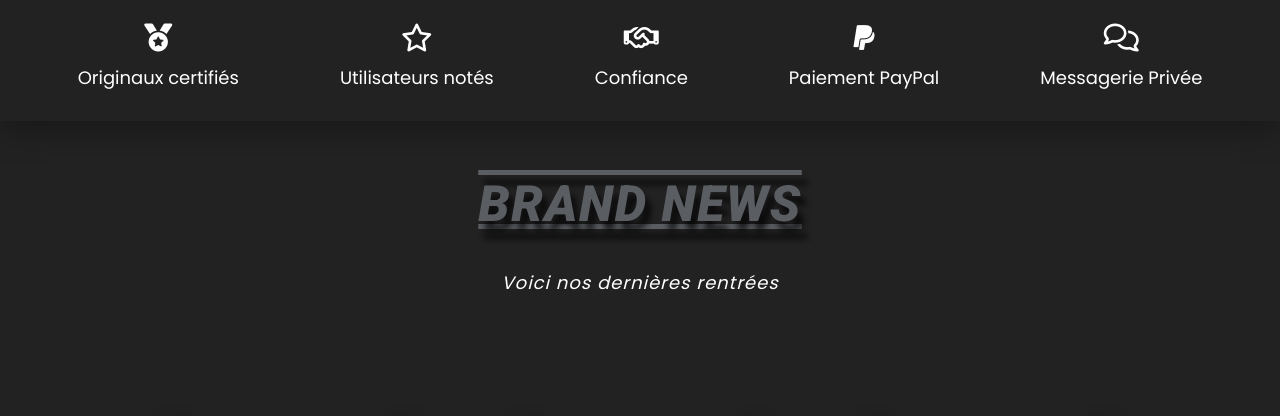
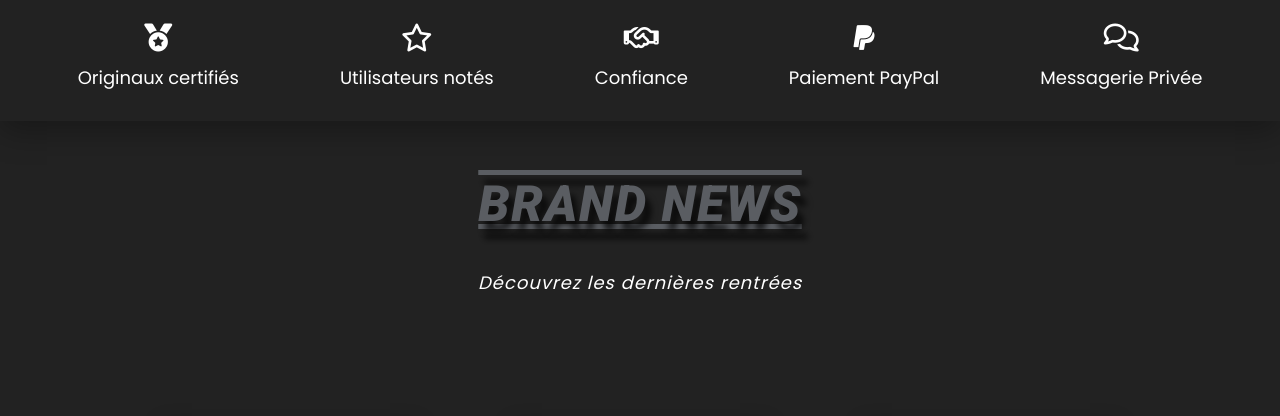
Before and after one commit to adrien-dubois/vape-swap-club, a PHP site: template app/views/layout/header.tpl.php in a window 1280 px wide. Shown: the part 723-1139 px from the top of the page. Run offline with PHP 8.4, Linux system fonts and the light colour scheme; the template is opened without the code that fills it: most values are stand-ins (such as "Sample title", 1, 10 or a date in 2020); some libraries are stand-ins or nearby versions.

Commit message:
Integration HTML/CSS

```diff
--- a/app/views/layout/header.tpl.php
+++ b/app/views/layout/header.tpl.php
@@ -140,7 +140,7 @@
     <!-- CARDS PART -->
     <div class="card-section">
         <h2 id="title">Brand news</h2>
-        <p id="subtitle">Voici nos dernières rentrées</p>
+        <p id="subtitle">Découvrez les dernières rentrées</p>
         <div class="body-card">
             <div class="contain">
                 <div class="card">
```
